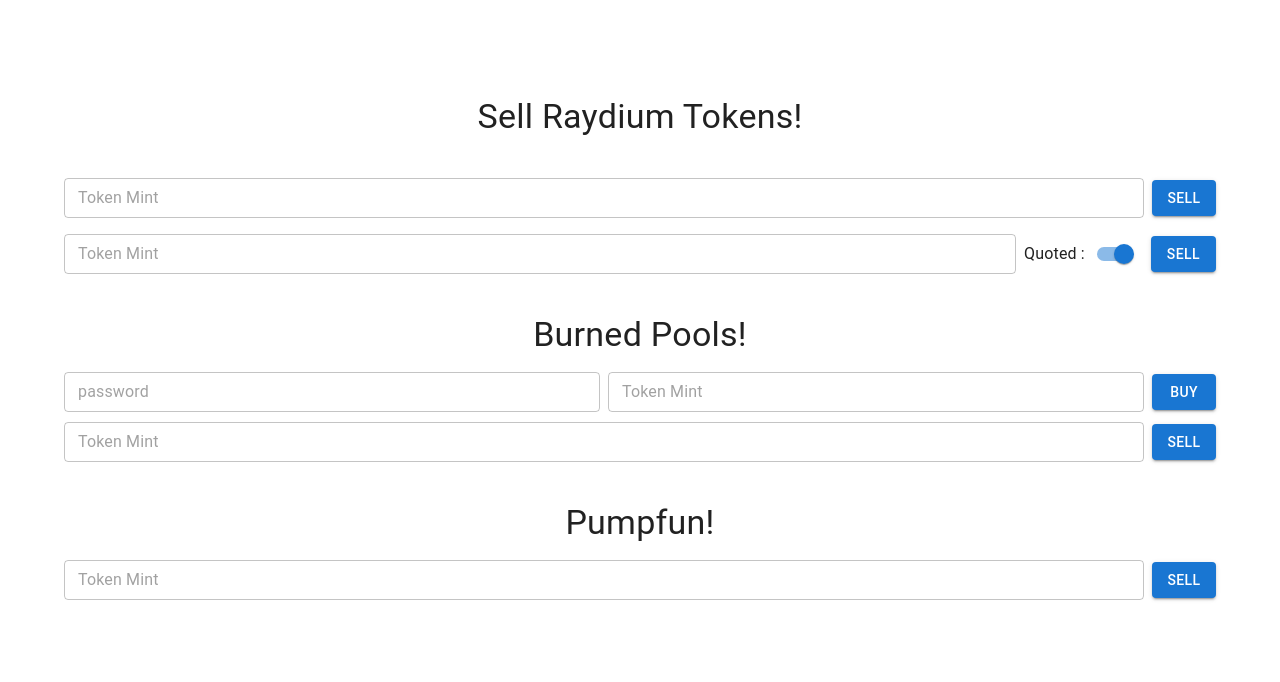
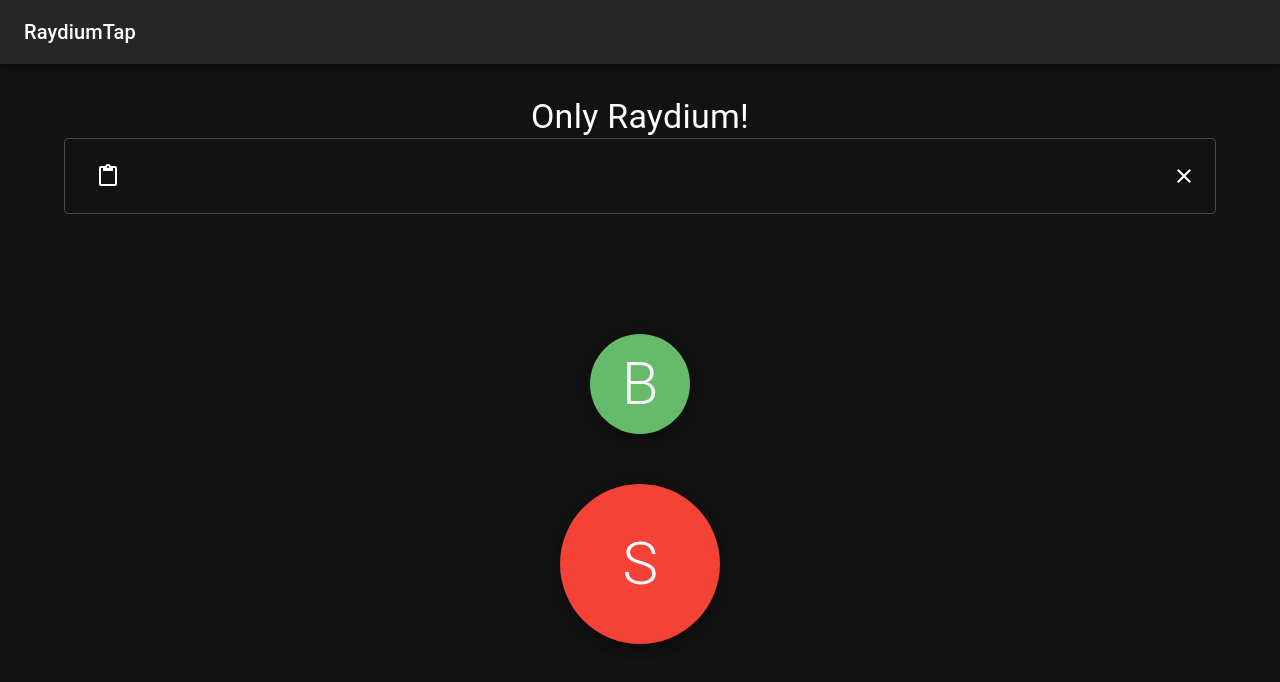
Before and after one commit to noierrdev/token-sell-frontend, a React (Vite) app: page /tap in a window 1280 px wide. Shown: the top 682 px of the page. Built offline with nearby package versions, Linux system fonts and the light colour scheme.

Commit message:
custom genesis account

```diff
--- a/package.json
+++ b/package.json
@@ -17,7 +17,8 @@
     "axios": "^1.7.2",
     "notistack": "^3.0.1",
     "react": "^18.3.1",
-    "react-dom": "^18.3.1"
+    "react-dom": "^18.3.1",
+    "react-router-dom": "^6.26.1"
   },
   "devDependencies": {
     "@types/react": "^18.3.3",
--- a/src/App.jsx
+++ b/src/App.jsx
@@ -1,11 +1,13 @@
-import { Box, Button, Container, CssBaseline, Switch, TextField, ThemeProvider, createTheme } from '@mui/material'
+import { AppBar, Box, Button, Container, CssBaseline, Switch, TextField, ThemeProvider, Toolbar, Typography, createTheme } from '@mui/material'
 import { useState } from 'react'
 import Main from './components/main'
+import Tap from './components/tap'
 import { SnackbarProvider } from 'notistack'
+import { BrowserRouter, Route, Routes } from 'react-router-dom'
 function App() {
   const theme=createTheme({
     palette:{
-      // mode:"dark"
+      mode:"dark"
     }
   })
   return (
@@ -14,7 +16,19 @@
       <CssBaseline/>
       <SnackbarProvider>
       <Container  sx={{padding:2,paddingTop:6,marginTop:6}} >
-        <Main/>
+        <AppBar position="fixed" >
+          <Toolbar>
+            <Typography variant="h6" component="div" sx={{ flexGrow: 1 }}>
+              RaydiumTap
+            </Typography>
+          </Toolbar>
+        </AppBar>
+        <BrowserRouter>
+          <Routes>
+            <Route path='/' Component={Main} />
+            <Route path='/tap' Component={Tap} />
+          </Routes>
+        </BrowserRouter>
       </Container>
       </SnackbarProvider>
     </ThemeProvider>
--- /dev/null
+++ b/src/components/tap.jsx
@@ -0,0 +1,89 @@
+import { Clear, ContentPaste, Remove, X } from "@mui/icons-material";
+import { Fab, IconButton, InputAdornment, OutlinedInput, TextField, Typography } from "@mui/material";
+import { useRef } from "react";
+import { BACKEND_URL } from "../Configs";
+import { useSnackbar } from "notistack";
+
+export default function(){
+    const snackbar=useSnackbar();
+    const refMint=useRef(null)
+    const pasteMint=async ()=>{
+        refMint.current.value=await navigator.clipboard.readText();
+    }
+    const buyRequest=async ()=>{
+        console.log(`BUY : ${refMint.current.value}`)
+        const res=await fetch(`${BACKEND_URL}/buy/${refMint.current.value}`,{
+            headers:{
+                passkey:"noierrdev"
+            }
+        });
+        const data=await res.json()
+        if(data.status=="success"){
+            snackbar.enqueueSnackbar("Bought!",{variant:"success"})
+        }else {
+            snackbar.enqueueSnackbar(data.error,{variant:"error"})
+        }
+    }
+    const sellRequest=async (e)=>{
+        e.preventDefault();
+        console.log(`SELL : ${refMint.current.value}`)
+        const res=await fetch(`${BACKEND_URL}/sell/${refMint.current.value}`);
+        const data=await res.json()
+        if(data.status=="success"){
+            snackbar.enqueueSnackbar("Sold!",{variant:"success"})
+        }else {
+            snackbar.enqueueSnackbar(data.error,{variant:"error"})
+        }
+    }
+    return(
+        <form onSubmit={sellRequest} >
+            <Typography variant="h4" component={"h4"} align="center" >
+                Only Raydium!
+            </Typography>
+            <div style={{display:"flex",alignItems:"center"}} >
+            <OutlinedInput
+                id="outlined-adornment-password"
+                fullWidth
+                inputRef={refMint}
+                endAdornment={
+                <InputAdornment position="end">
+                    <IconButton
+                    aria-label="toggle password visibility"
+                    edge="end"
+                    sx={{width:60,height:60}}
+                    onClick={e=>{refMint.current.value=""}}
+                    >
+                        <Clear/>
+                    </IconButton>
+                </InputAdornment>
+                }
+                startAdornment={
+                    <InputAdornment position="start">
+                        <IconButton
+                        aria-label="toggle password visibility"
+                        edge="end"
+                        sx={{width:60,height:60}}
+                        onClick={pasteMint}
+                        >
+                            <ContentPaste/>
+                        </IconButton>
+                    </InputAdornment>
+                }
+                inputProps={{
+                    style:{
+                        fontSize:30
+                    }
+                }}
+            />
+
+            </div>
+            <div style={{width:"100%",textAlign:"center"}} >
+            <Fab color="success" sx={{marginTop:15,width:100,height:100}} type="button" onClick={buyRequest} ><Typography color={"whitesmoke"} component={`h2`} variant="h2" >B</Typography></Fab>
+            </div>
+            <div style={{width:"100%",textAlign:"center",marginTop:10}} >
+            <Fab color="error" size="large" sx={{width:160,height:160,marginTop:5}} type="submit"  ><Typography component={`h2`} variant="h2" >S</Typography></Fab>
+            </div>
+
+        </form>
+    )
+}
```
Also changed, not shown: 1 other file (tests, documents, lock files or other folders).
